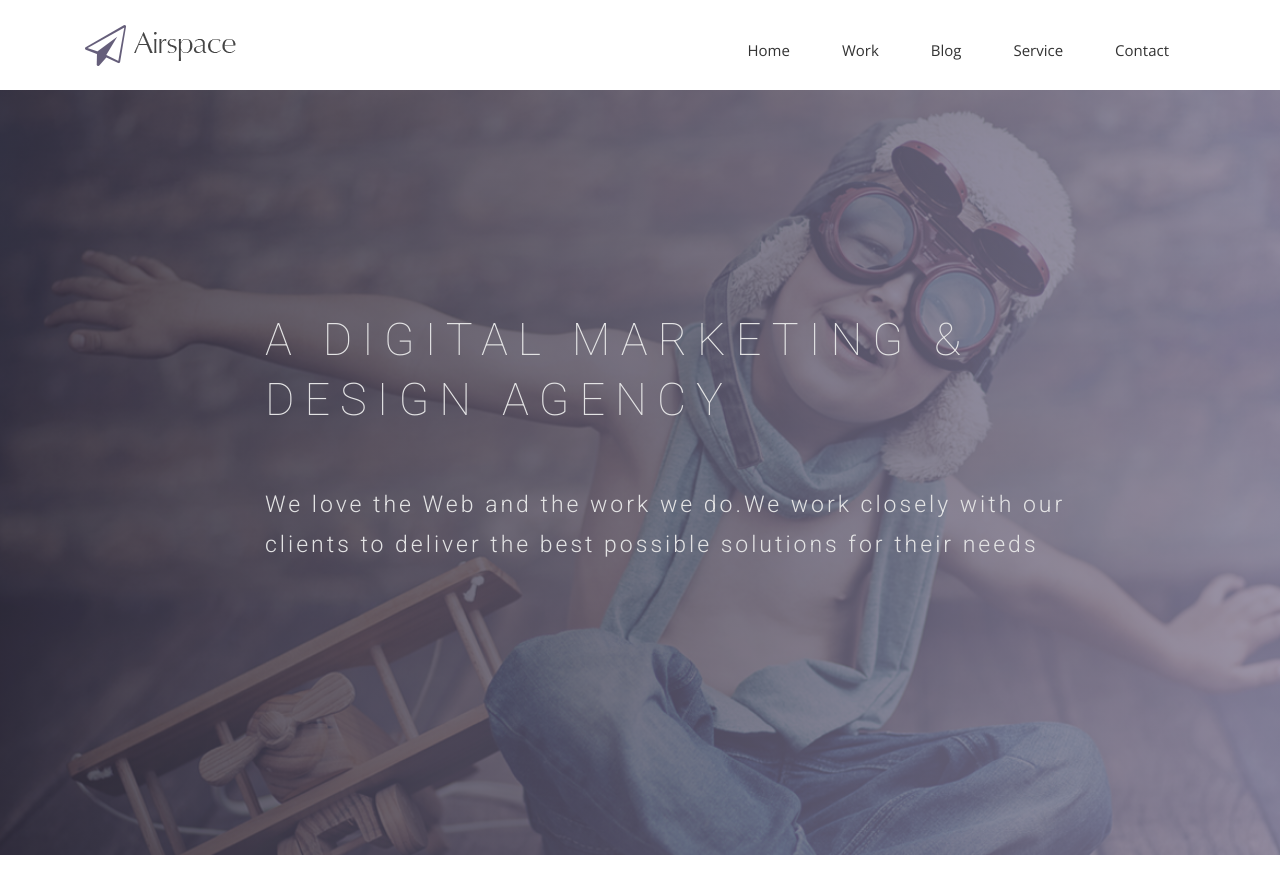
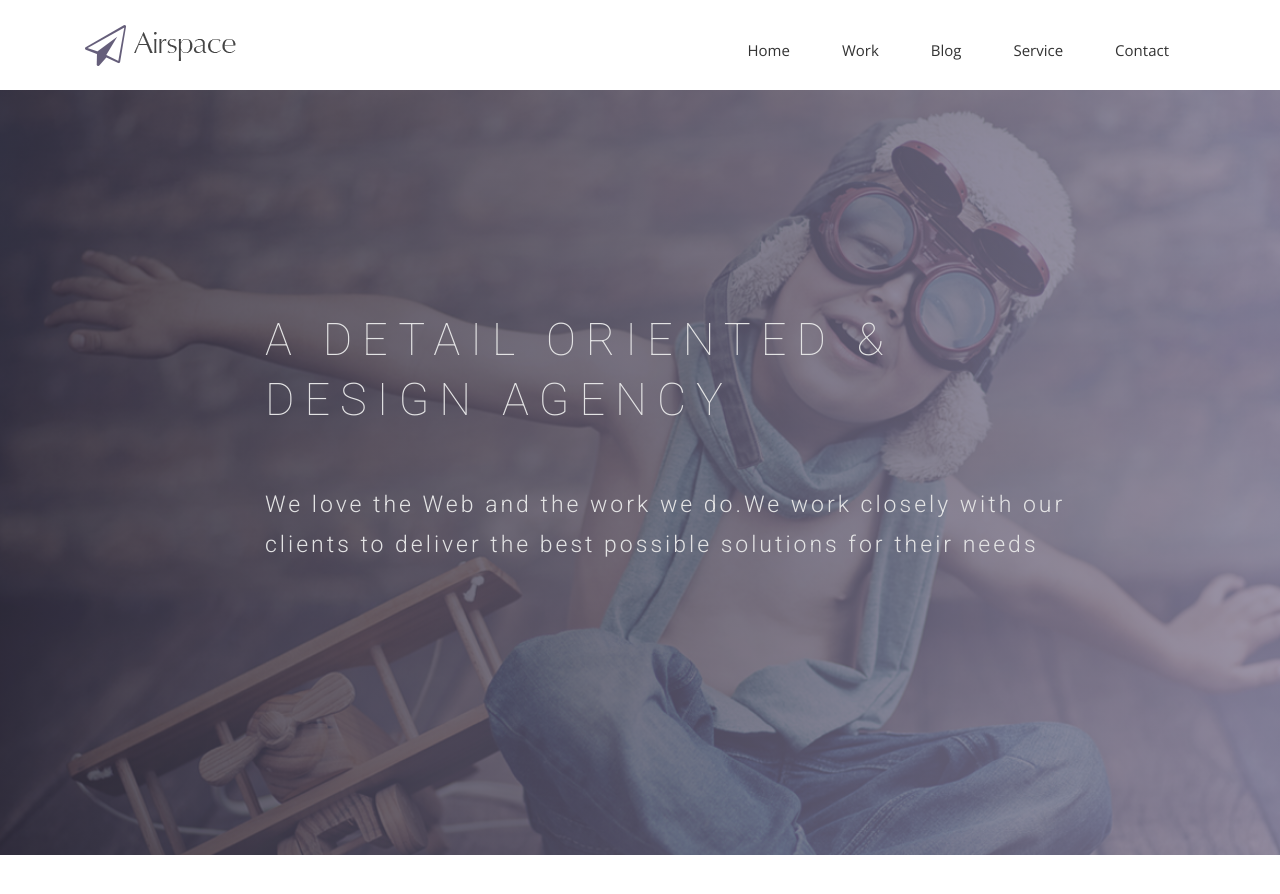
Before and after one commit to Kingslayyerr/Kingslayyerr.github.io, a Jekyll site: the page built from index.html, in a window 1280 px wide and 900 px high. Shown: the top 894 px of the window. Built offline with Jekyll 4.4.1, drawn with Linux system fonts in a browser that asks for light colours; nearby versions of some CDN libraries; some web fonts are replaced.

Commit message:
customized home page

```diff
--- a/index.html
+++ b/index.html
@@ -10,7 +10,7 @@ permalink: /
     <div class="row">
       <div class="col-md-10 col-md-offset-2">
         <div class="block">
-          <h1 class="animated fadeInUp">A DIGITAL MARKETING &#38; <br> DESIGN AGENCY</h1>
+          <h1 class="animated fadeInUp">A DETAIL ORIENTED &#38; <br> DESIGN AGENCY</h1>
           <p class="animated fadeInUp">We love the Web and the work we do.We work closely with our </br> clients to deliver the best possible solutions for their needs</p>
         </div>
       </div>
```
Also changed, not shown: other parts of index.html (+1 -1 lines).
